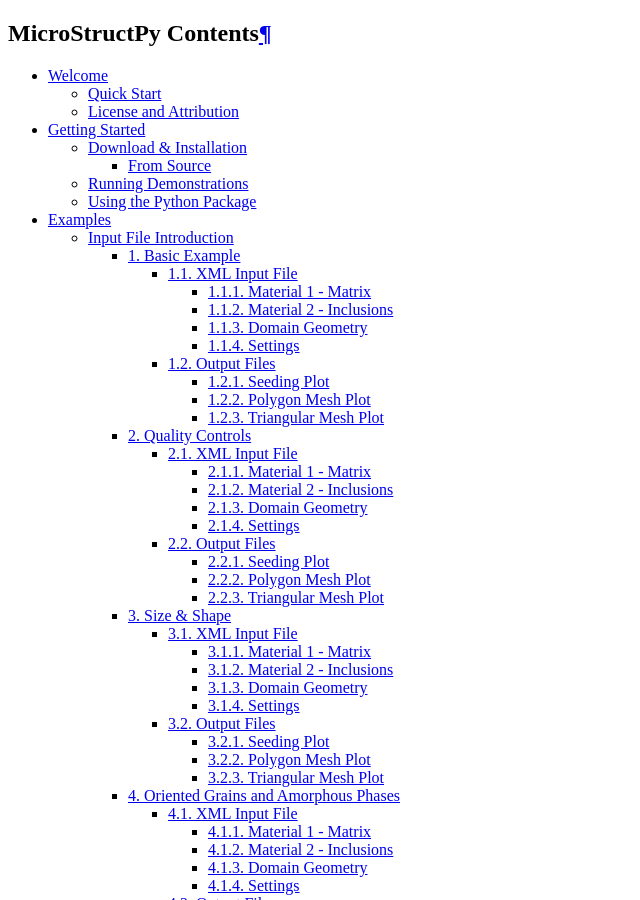
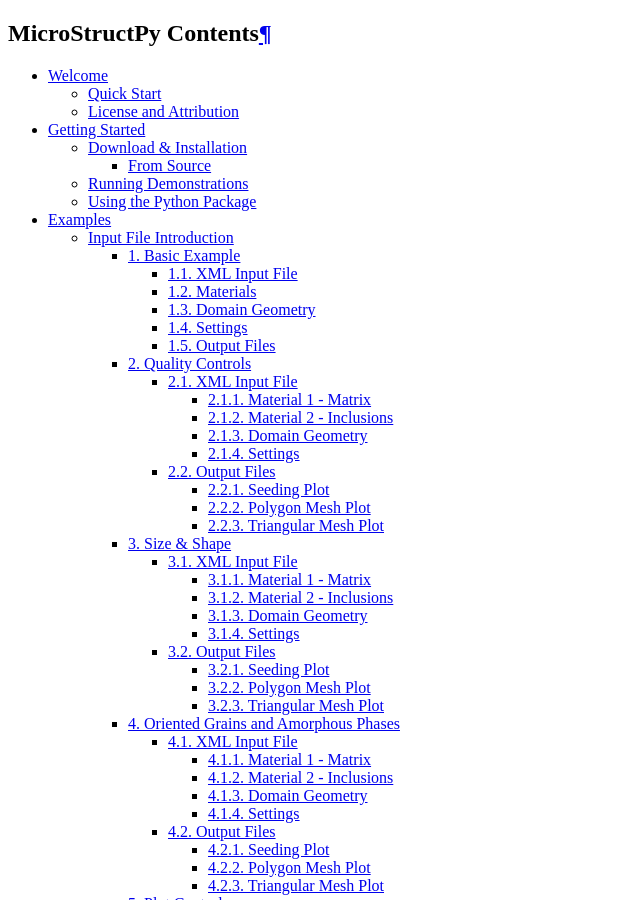
Before and after one commit to kip-hart/MicroStructPy, a Sphinx documentation site: the page built from docs/source/contents.rst, in a window 1280 px wide and 900 px high. Shown: the whole window, without its empty margins (0-640 px from the left). Built offline with Sphinx 7.4.7, drawn with Linux system fonts in a browser that asks for light colours; some of the changed lines change nothing that is shown.

Commit message:
revamped first example of the CLI

```diff
--- a/docs/source/ex_1_basic.rst
+++ b/docs/source/ex_1_basic.rst
@@ -18,75 +18,90 @@
     :language: xml
 
 
-Material 1 - Matrix
--------------------
-
-.. literalinclude:: ../../examples/intro_1_basic.xml
-    :language: xml
-    :lines: 3-14
-    :dedent: 4
+Materials
+=========
 
 There are two materials, in a 2:1 ratio based on volume.
 The first is a matrix, which is represented with small circles.
-
-Material 2 - Inclusions
------------------------
-
-.. literalinclude:: ../../examples/intro_1_basic.xml
-    :language: xml
-    :lines: 16-21
-    :dedent: 4
-
+The size and shape of matrix grain particles are not critical, since
+the boundaries between them will be removed before triangular meshing.
 The second material consists of circular inclusions with diameter 2.
 
 Domain Geometry
----------------
+===============
 
-.. literalinclude:: ../../examples/intro_1_basic.xml
-    :language: xml
-    :lines: 23-27
-    :dedent: 4
-
-These two materials fill a square domain.
-The bottom-left corner of the rectangle is the origin, which puts the
-rectangle in the first quadrant.
-The side length is 20, which is 10x the size of the inclusions.
+The domain of the microstructure is a square with its bottom-left
+corner fixed to the origin.
+The side length is 20, which is 10x the size of the inclusions to ensure that
+the microstructure is statistically representative.
 
 
 Settings
---------
+========
 
-.. literalinclude:: ../../examples/intro_1_basic.xml
-    :language: xml
-    :lines: 29-38
-    :dedent: 4
+Many settings have been left to their defaults, with the exceptions being the
+verbose mode and output directory.
 
-PNG files of each step in the process will be output, as well as the
-intermediate text files.
-They are saved in a folder named ``intro_1_basic``, in the current directory
-(i.e ``./intro_1_basic``).
+By default, MicroStructPy does not print status updates to the command line.
+Switching the verbose mode on will regularly print the status of the code.
+
+The output directory is a filepath for writing text and image files.
+By default, MicroStructPy outputs texts files containing data on the seeds,
+polygon mesh, and triangular mesh as well as the corresponding image files,
+saved in PNG format.
+
+.. note::
+
+    The ``<directory>`` field can be an absolute or relative filepath. If it is
+    relative, outputs are written relative to the **input file**, not the
+    current working directory.
 
 
 Output Files
 ============
 
-The three plots that this file generates are the seeding, the polygon mesh,
-and the triangular mesh.
+.. only:: not latex
 
-Seeding Plot
-------------
+    The three plots that this file generates are the seeding, the polygon mesh,
+    and the triangular mesh.
+    These three plots are shown below.
 
-.. image:: ../../examples/intro_1_basic/seeds.png
-   :alt: Seed particles.
+    .. figure:: ../../examples/intro_1_basic/seeds.png
+        :alt: Seed geometries.
 
-Polygon Mesh Plot
------------------
+        Seed geometries
 
-.. image:: ../../examples/intro_1_basic/polymesh.png
-   :alt: Polygon mesh.
+    .. figure:: ../../examples/intro_1_basic/polymesh.png
+        :alt: Polygonal mesh.
 
-Triangular Mesh Plot
---------------------
+        Polygonal mesh
 
-.. image:: ../../examples/intro_1_basic/trimesh.png
-   :alt: Triangular mesh.
+    .. figure:: ../../examples/intro_1_basic/trimesh.png
+        :alt: Triangular mesh.
+
+        Triangular mesh
+
+.. only:: latex
+
+    .. raw:: latex
+
+        The three plots that this file generates are the seeding, the polygon mesh,
+        and the triangular mesh.
+        These three plots are shown in Fig.~\ref{fig:ex1_1_basic}.
+
+        \begin{figure}[htbp]
+            \centering
+            \subfloat[Seed geometries]{
+                \includegraphics[width=0.3\textwidth]{../../examples/intro_1_basic/seeds.png}
+            }
+            ~
+            \subfloat[Polygonal mesh]{
+                \includegraphics[width=0.3\textwidth]{../../examples/intro_1_basic/polymesh.png}
+            }
+            ~
+            \subfloat[Triangular mesh]{
+                \includegraphics[width=0.3\textwidth]{../../examples/intro_1_basic/trimesh.png}
+            }
+            \caption{Output plots for basic example.}
+            \label{fig:ex1_1_basic}
+        \end{figure}
```
Also changed, not shown: 1 other file.
